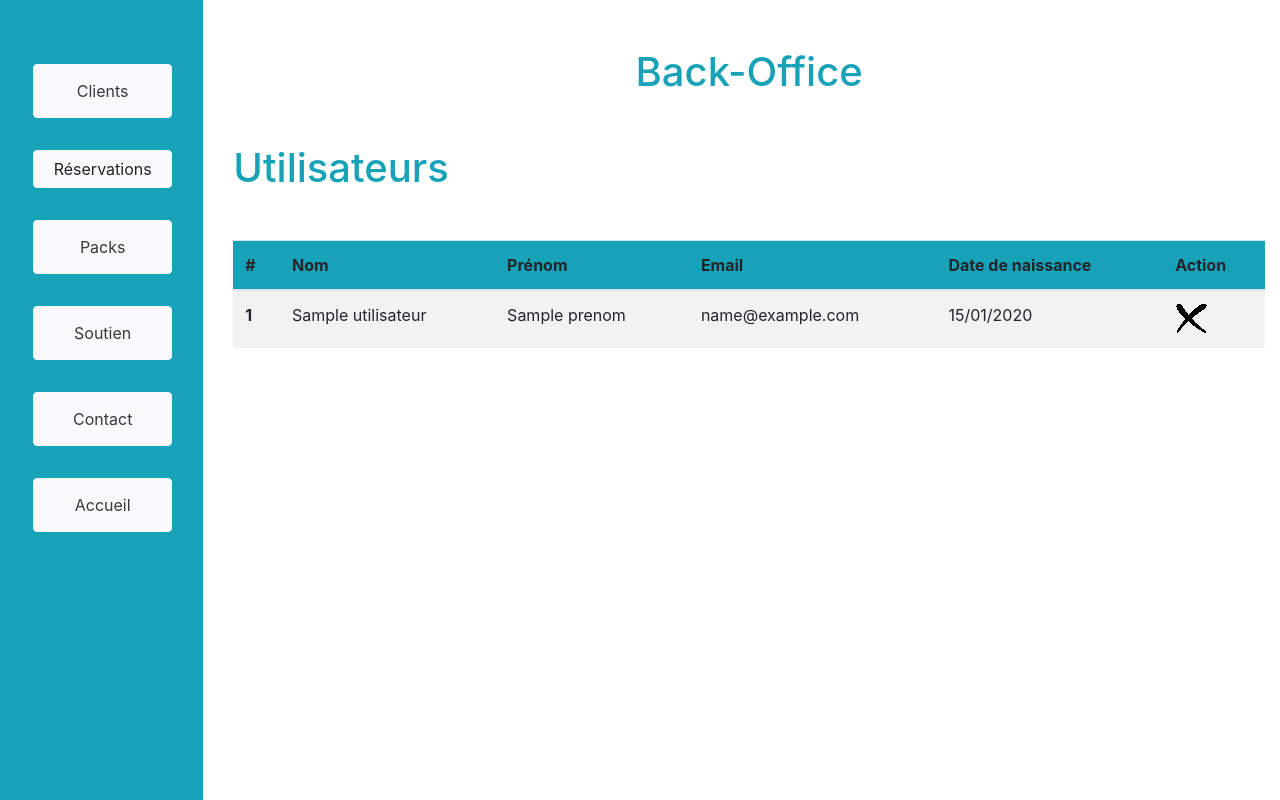
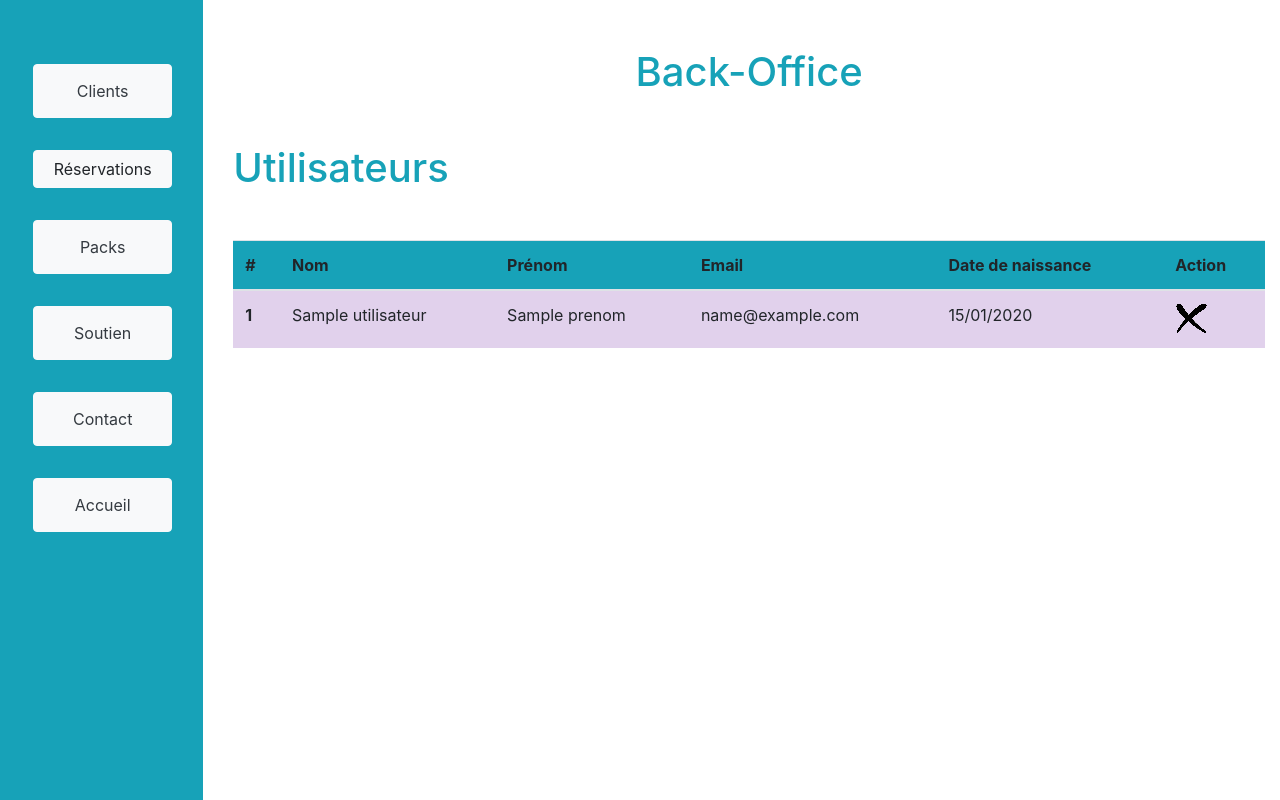
Before and after one commit to PriscaR78/fetes_un_voeu, a Symfony app: template templates/back/utilisateurs.html.twig in a window 1280 px wide. Run offline with Twig, Linux system fonts and the light colour scheme; the template is opened without the code that fills it: most values are stand-ins (such as "Sample title", 1, 10 or a date in 2020); some libraries are stand-ins or nearby versions.

Commit message:
« modifs_prisca »

```diff
--- a/templates/back/utilisateurs.html.twig
+++ b/templates/back/utilisateurs.html.twig
@@ -8,9 +8,9 @@
         </div>
     {% endfor %}
 
-    <h1 class="my-5 text-info">Utilisateurs    </h1>
+    <h1 class="my-5 text-info">Utilisateurs</h1>
 
-    <table class="table table-striped">
+    <table class="table table-striped" style="background-color: #eddcf9">
         <thead class="bg-info">
         <tr>
             <th scope="col">#</th>
```
Also changed, not shown: public/images/imagesUpload/2021051614483360a130c114cae-ban-anniv-adulte.jpg (added), public/images/imagesUpload/2021051614490860a130e45f260-ban-soiree.jpg (added), public/images/imagesUpload/2021051614494960a1310d74782-ban-karaoke.jpg (added).
